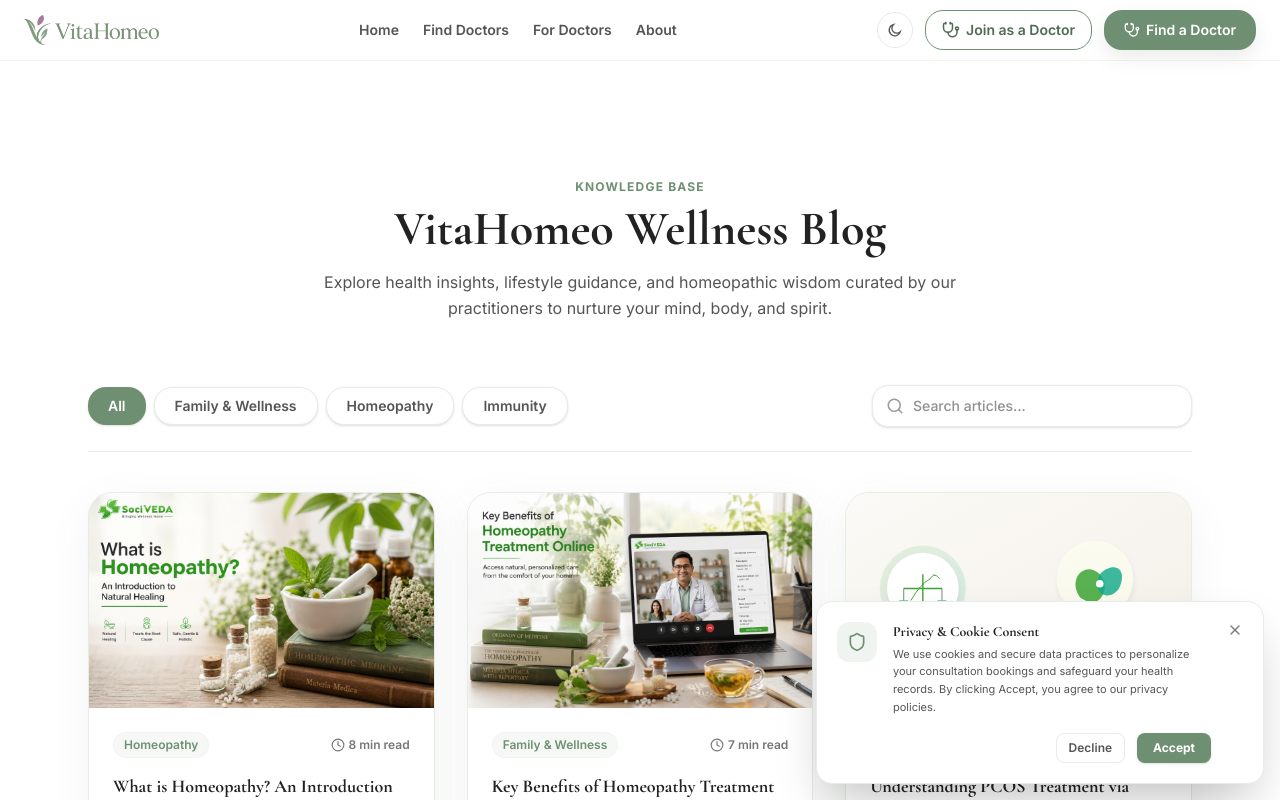
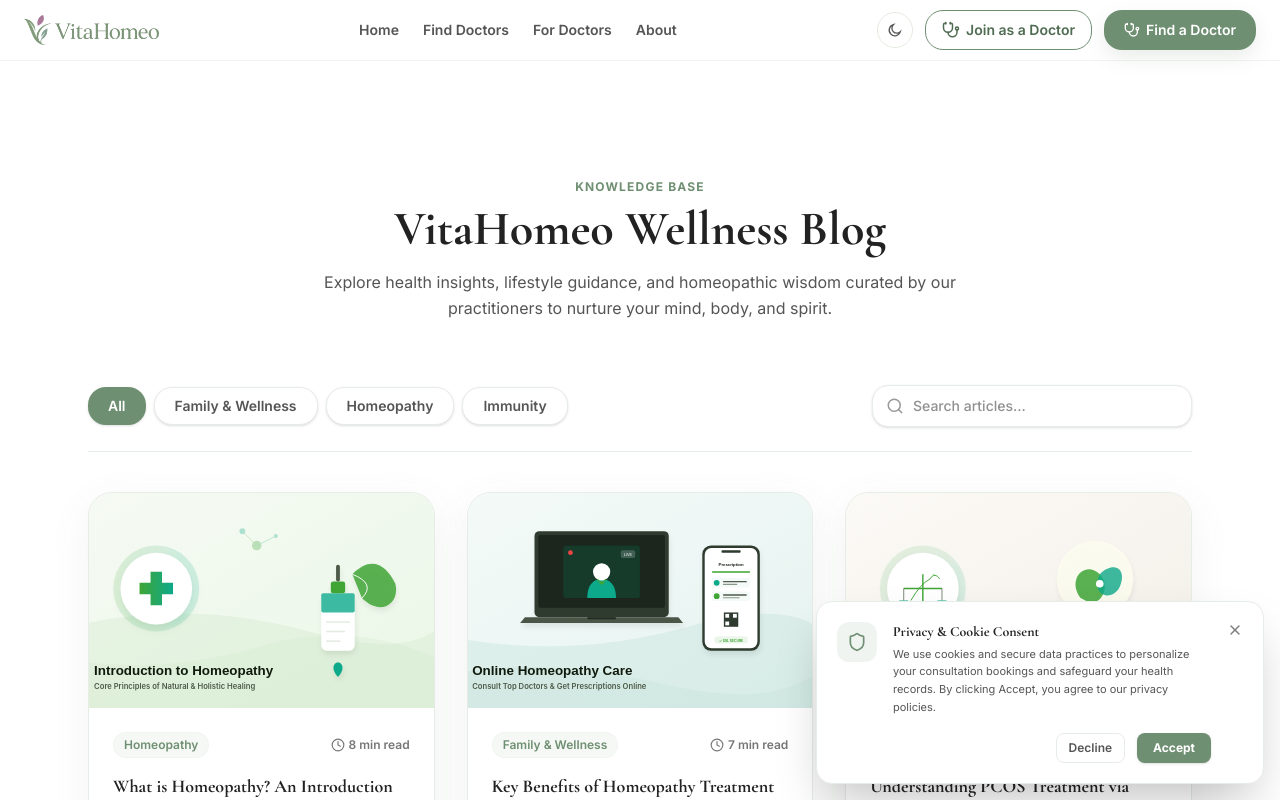
Before and after one commit to vitahomeo15/vitahomeo, a Next.js app: page /blog in a window 1280 px wide. Shown: the top 800 px of the page. Built offline with nearby package versions, Linux system fonts and the light colour scheme.

Commit message:
Curate homepage articles and replace legacy-branded JPEGs with brand-agnostic SVGs

```diff
--- a/src/app/page.tsx
+++ b/src/app/page.tsx
@@ -122,8 +122,12 @@ export default function Home() {
     { q: "What is your refund policy?", a: "If you cancel your appointment at least 12 hours before the scheduled time, you will receive a full refund. Cancellations within 12 hours are governed by our refund terms." }
   ];
 
-  // Blog Previews
-  const blogPreviews = blogPosts.slice(0, 3);
+  // Blog Previews (Curated for the homepage)
+  const blogPreviews = [
+    blogPosts.find(p => p.id === "post-1"),
+    blogPosts.find(p => p.id === "post-2"),
+    blogPosts.find(p => p.id === "post-5")
+  ].filter((p): p is typeof blogPosts[0] => !!p);
 
   return (
     <div className="min-h-screen flex flex-col bg-bg-custom relative">
--- a/src/data/blogData.ts
+++ b/src/data/blogData.ts
@@ -34,7 +34,7 @@ export const blogPosts: BlogPost[] = [
     author: "Dr. Arun Kumar, MD (Homeopathy)",
     date: "July 12, 2026",
     readTime: "8 min read",
-    featuredImage: "/blog/what-is-homeopathy.jpg",
+    featuredImage: "/blog/hero-what-is-homeopathy.svg",
     metaTitle: "What is Homeopathy? Introduction to Natural Healing - VitaHomeo",
     metaDescription: "Understand the history, science, and core principles of homeopathy. Learn how custom constitutional remedies trigger natural recovery processes safely.",
     didYouKnow: "Homeopathy was developed in Germany by Dr. Samuel Hahnemann in the late 18th century and is today practiced in over 80 countries globally.",
@@ -171,7 +171,7 @@ export const blogPosts: BlogPost[] = [
     author: "Dr. Arun Kumar, MD (Homeopathy)",
     date: "July 18, 2026",
     readTime: "7 min read",
-    featuredImage: "/blog/online-homeopathy-benefits.jpg",
+    featuredImage: "/blog/hero-online-homeopathy.svg",
     metaTitle: "Benefits of Homeopathy Treatment Online - VitaHomeo",
     metaDescription: "Discover how online homeopathy consultations offer accessibility, privacy, and expert care. Consult top homeopathic doctors in India from the comfort of home.",
     didYouKnow: "Telemedicine use in India has grown by over 300% since 2020, making digital healthcare a mainstream option for rural and urban areas alike.",
```
